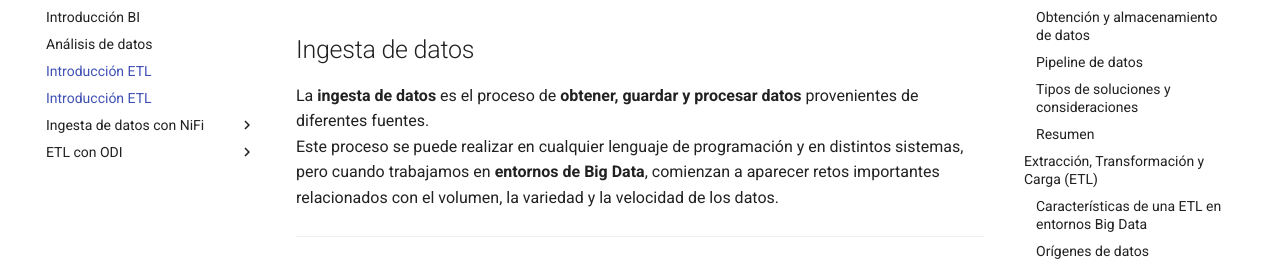
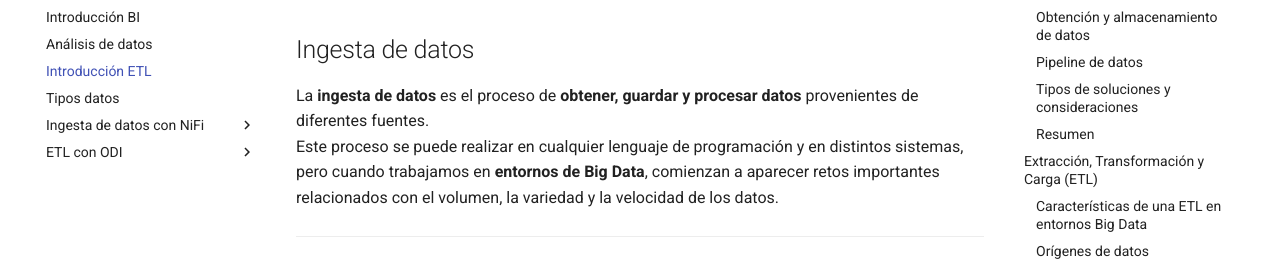
Before and after one commit to jorsodom/bigdata-sb, an MkDocs documentation site: the page built from docs/introduccionBI/ETLintroduccion.md, in a window 1280 px wide. Shown: the part 148-418 px from the top of the page. Built offline with MkDocs 1.6.1 and Material for MkDocs 9.7.7, drawn with Linux system fonts in a browser that asks for light colours; some of the changed lines change nothing that is shown.

Commit message:
tipos de datos

```diff
--- a/mkdocs.yml
+++ b/mkdocs.yml
@@ -15,7 +15,7 @@
   - Introducción BI: introduccionBI/BIIntroduccion.md
   - Análisis de datos: introduccionBI/analitica.md
   - Introducción ETL: introduccionBI/ETLintroduccion.md
-  - Tipos datos: introduccionBI/ETLintroduccion.md
+  - Tipos datos: introduccionBI/tiposdedatos.md
   #- Presentación, nube conceptos y infografía: presentacions.md
   - Ingesta de datos con NiFi:
     - Introducción: nifi/nifiIntroduccion.md
```
